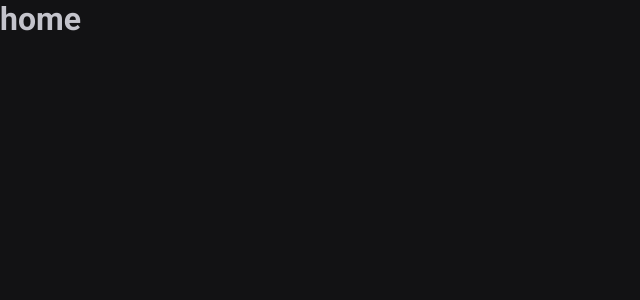
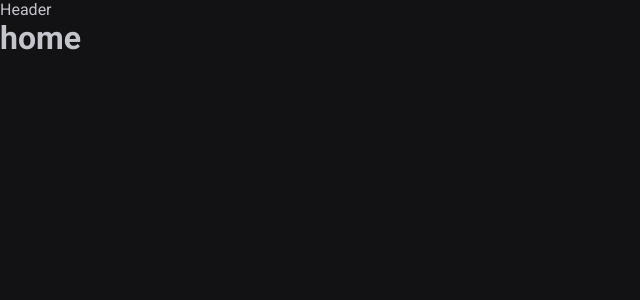
Before and after one commit to GustavoGJesus/pomodoro, a React (Vite) app: page / in a window 1280 px wide. Shown: the top 300 px of the page, without its empty margins (0-640 px from the left). Built offline with nearby package versions, Linux system fonts and the light colour scheme.

Commit message:
feat: add routes layout

```diff
--- a/src/Router.tsx
+++ b/src/Router.tsx
@@ -1,12 +1,15 @@
 import { Routes, Route } from "react-router-dom";
-import { Home } from "./pages/home";
-import { History } from "./pages/history";
+import { Home } from "./pages/Home";
+import { History } from "./pages/History";
+import { DefaultLayout } from "./layouts/DefaultLayout";
 
 export function Router() {
   return (
     <Routes>
-      <Route path="/" element={<Home />} />
-      <Route path="/history" element={<History />} />
+      <Route path="/" element={<DefaultLayout />}>
+        <Route path="/" element={<Home />} />
+        <Route path="/history" element={<History />} />
+      </Route>
     </Routes>
   );
 }
--- /dev/null
+++ b/src/components/Header.tsx
@@ -0,0 +1,3 @@
+export function Header() {
+  return <div>Header</div>;
+}
--- /dev/null
+++ b/src/layouts/DefaultLayout.tsx
@@ -0,0 +1,11 @@
+import { Header } from "../components/Header";
+import { Outlet } from "react-router-dom";
+
+export function DefaultLayout() {
+  return (
+    <div>
+      <Header />
+      <Outlet />
+    </div>
+  );
+}
```
